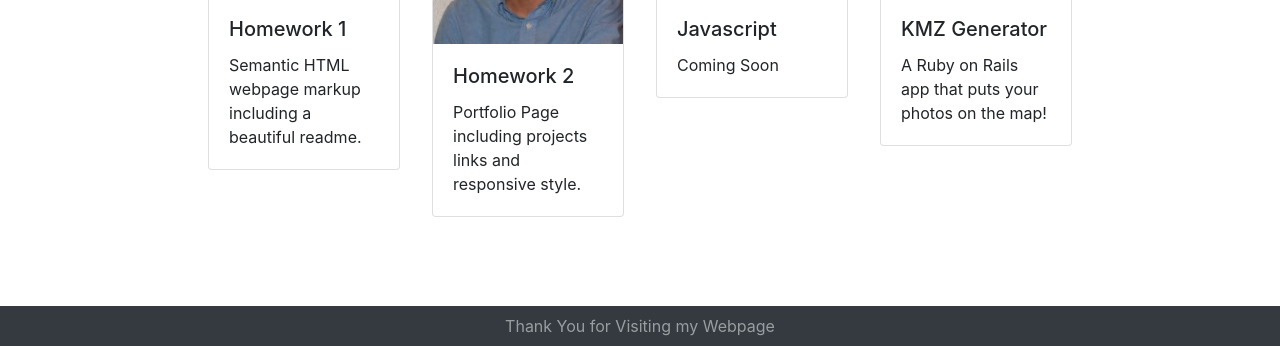
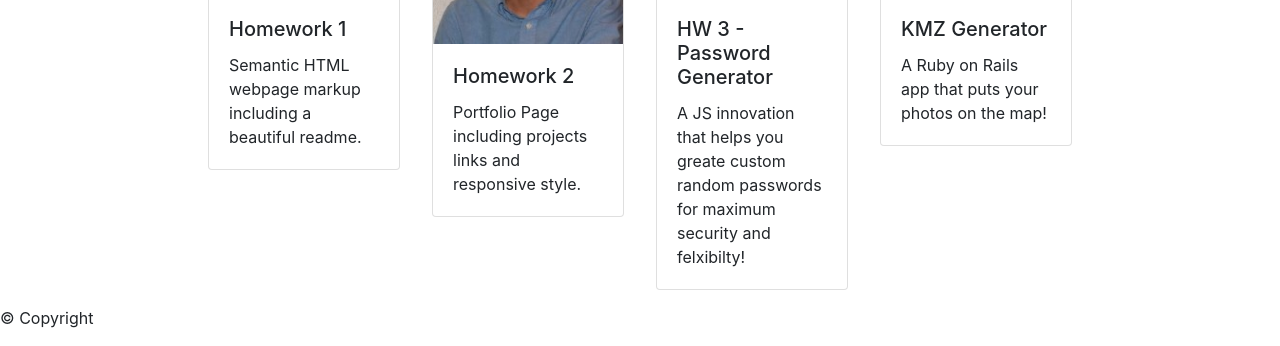
Before and after one commit to lrogers1843/lrogers1843.github.io, a plain HTML site: page portfolio.html in a window 1280 px wide. Shown: the part 454-800 px from the top of the page. Drawn offline with nearby package versions, Linux system fonts and the light colour scheme.

Commit message:
hw3 update

```diff
--- a/assets/stylesheets/style.css
+++ b/assets/stylesheets/style.css
@@ -13,3 +13,8 @@
 body {
     padding-bottom: 2rem;
 }
+
+.footer {
+    position: absolute;
+    bottom: 0;
+}
--- a/portfolio.html
+++ b/portfolio.html
@@ -57,10 +57,10 @@
                 </div>
             </div>
             <div class="card float-md-left" style="width: 12rem;">
-                <a href="#"><img class="card-img-top" src="https://www.sitepoint.com/wp-content/themes/sitepoint/assets/images/icon.javascript.png" alt="Card image cap"></a>
+                <a href="hw3"><img class="card-img-top" src="https://www.sitepoint.com/wp-content/themes/sitepoint/assets/images/icon.javascript.png" alt="Card image cap"></a>
                 <div class="card-body">
-                    <h5 class="card-title">Javascript</h5>
-                    <p class="card-text">Coming Soon</p>
+                    <h5 class="card-title">HW 3 - Password Generator</h5>
+                    <p class="card-text">A JS innovation that helps you greate custom random passwords for maximum security and felxibilty!</p>
                 </div>
             </div>
             <div class="card float-md-left" style="width: 12rem;">
@@ -73,16 +73,16 @@
         </div>
     </div>
 
-    </div>
+    <footer class="footer">
+        <div class=""></div>
+        <p class="">
+            &copy; Copyright
+        </p>
+    </footer>
 
     <script src="https://code.jquery.com/jquery-3.4.1.slim.min.js" integrity="sha384-J6qa4849blE2+poT4WnyKhv5vZF5SrPo0iEjwBvKU7imGFAV0wwj1yYfoRSJoZ+n" crossorigin="anonymous"></script>
     <script src="https://cdn.jsdelivr.net/npm/popper.js@1.16.0/dist/umd/popper.min.js" integrity="sha384-Q6E9RHvbIyZFJoft+2mJbHaEWldlvI9IOYy5n3zV9zzTtmI3UksdQRVvoxMfooAo" crossorigin="anonymous"></script>
     <script src="https://stackpath.bootstrapcdn.com/bootstrap/4.4.1/js/bootstrap.min.js" integrity="sha384-wfSDF2E50Y2D1uUdj0O3uMBJnjuUD4Ih7YwaYd1iqfktj0Uod8GCExl3Og8ifwB6" crossorigin="anonymous"></script>
 </body>
-<footer class="page-footer font-small bg-dark fixed-bottom">
-    <div class="text-center text-white-50 py-2">
-        Thank You for Visiting my Webpage
-    </div>
-</footer>
 
 </html>
```
Also changed, not shown: contact.html (+7 -5 lines), index.html (+8 -5 lines).
